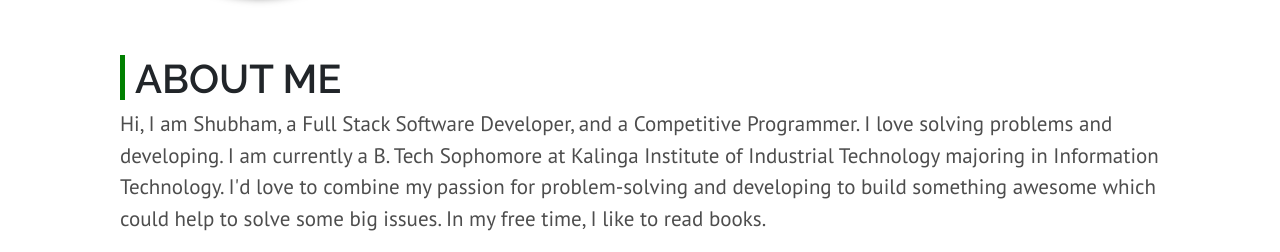
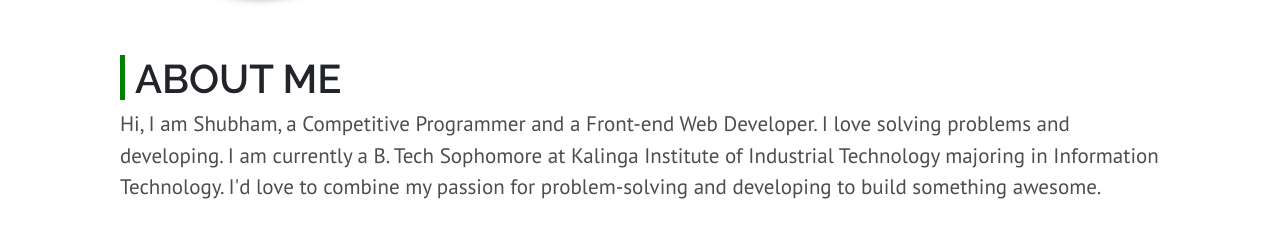
Before and after one commit to Shubham8545/Portfolio, a plain HTML site: page index.htm in a window 1280 px wide. Shown: the part 1131-1383 px from the top of the page. Drawn offline with nearby package versions, Linux system fonts and the light colour scheme.

Commit message:
Update index.htm

```diff
--- a/index.htm
+++ b/index.htm
@@ -44,10 +44,10 @@
         <div class="aboutMe">
             <h1 class="aboutMe_title">ABOUT ME</h1>
             <div class="detail">
-                Hi, I am Shubham, a Full Stack Software Developer, and a Competitive Programmer. I love solving problems and
+                Hi, I am Shubham, a Competitive Programmer and a Front-end Web Developer. I love solving problems and
                 developing. I am currently a B. Tech Sophomore at Kalinga Institute of Industrial Technology majoring in
                 Information Technology. I'd love to combine my passion for problem-solving and developing to build
-                something awesome which could help to solve some big issues. In my free time, I like to read books.
+                something awesome.
             </div>
         </div>
         <div class="techTool">
```
